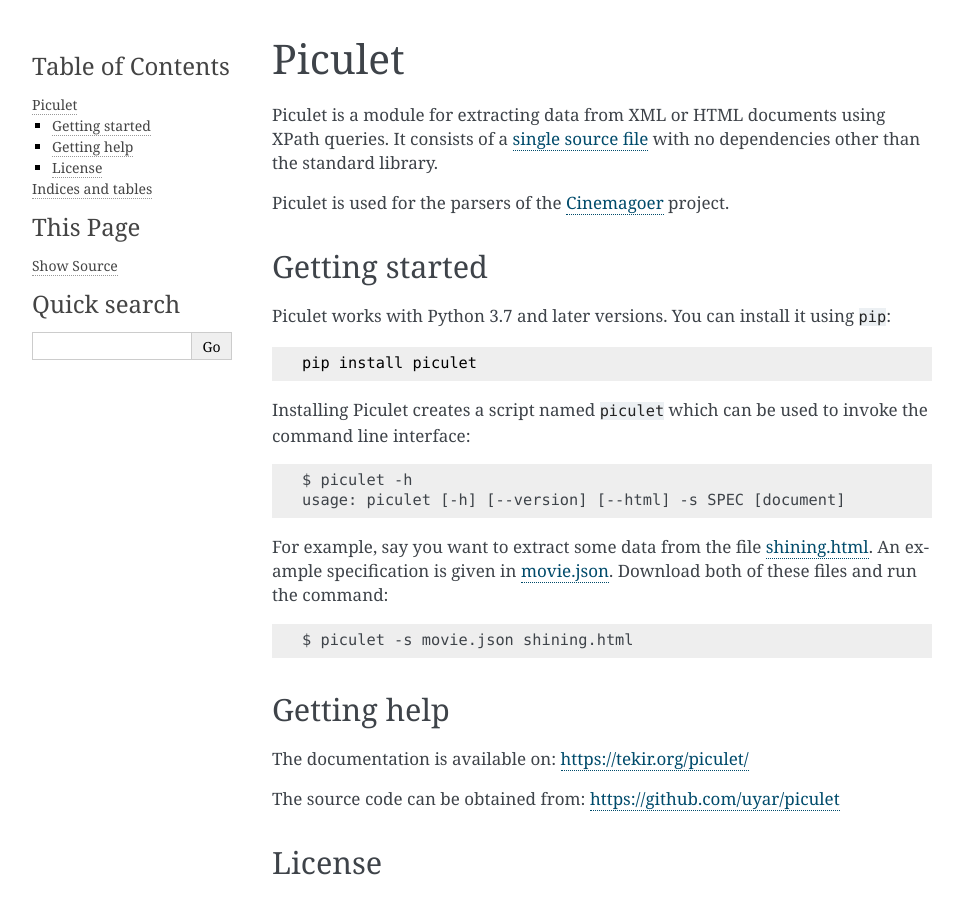
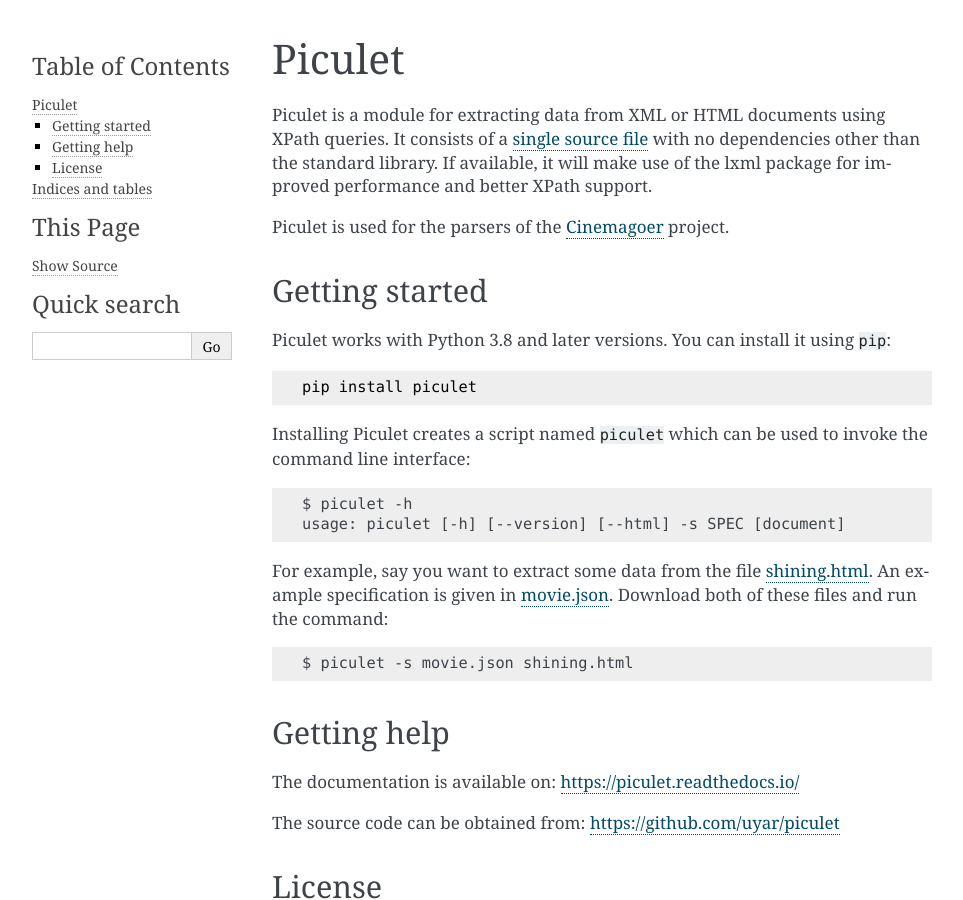
Before and after one commit to uyar/piculet, a Sphinx documentation site: the page built from docs/index.rst, in a window 1280 px wide and 900 px high. Shown: the whole window, without its empty margins (148-1111 px from the left). Built offline with Sphinx 7.4.7, drawn with Linux system fonts in a browser that asks for light colours.

```diff
--- a/README.rst
+++ b/README.rst
@@ -1,7 +1,12 @@
+Piculet
+=======
+
 Piculet is a module for extracting data from XML or HTML documents
 using XPath queries.
 It consists of a `single source file`_ with no dependencies
 other than the standard library.
+If available, it will make use of the lxml package
+for improved performance and better XPath support.
 
 Piculet is used for the parsers
 of the `Cinemagoer <https://github.com/cinemagoer/cinemagoer>`_ project.
@@ -11,7 +16,7 @@ of the `Cinemagoer <https://github.com/cinemagoer/cinemagoer>`_ project.
 Getting started
 ---------------
 
-Piculet works with Python 3.7 and later versions.
+Piculet works with Python 3.8 and later versions.
 You can install it using ``pip``::
 
     pip install piculet
@@ -19,7 +24,7 @@ You can install it using ``pip``::
 Installing Piculet creates a script named ``piculet``
 which can be used to invoke the command line interface::
 
-   $ piculet -h
+   $ piculet -h
    usage: piculet [-h] [--version] [--html] -s SPEC [document]
 
 For example, say you want to extract some data from the file `shining.html`_.
@@ -34,7 +39,7 @@ Download both of these files and run the command::
 Getting help
 ------------
 
-The documentation is available on: https://tekir.org/piculet/
+The documentation is available on: https://piculet.readthedocs.io/
 
 The source code can be obtained from: https://github.com/uyar/piculet
 
--- a/docs/conf.py
+++ b/docs/conf.py
@@ -21,6 +21,8 @@ extensions = [
 templates_path = ['_templates']
 exclude_patterns = ['_build', 'Thumbs.db', '.DS_Store']
 
+autodoc_typehints = 'description'
+
 
 
 # -- Options for HTML output -------------------------------------------------
@@ -28,6 +30,3 @@ exclude_patterns = ['_build', 'Thumbs.db', '.DS_Store']
 
 html_theme = 'alabaster'
 html_static_path = ['_static']
-
-# A list of ignored prefixes for module index sorting.
-modindex_common_prefix = ['piculet.']
--- a/piculet.py
+++ b/piculet.py
@@ -18,9 +18,11 @@
 
 It consists of this single source file with no dependencies
 other than the standard library.
+If available, it will make use of the lxml package
+for improved performance and better XPath support.
 
 For more information, please refer to the documentation:
-https://tekir.org/piculet/
+https://piculet.readthedocs.io/
 """
 
 
```
Also changed, not shown: docs/index.rst (+0 -8 lines), 2 other files.
